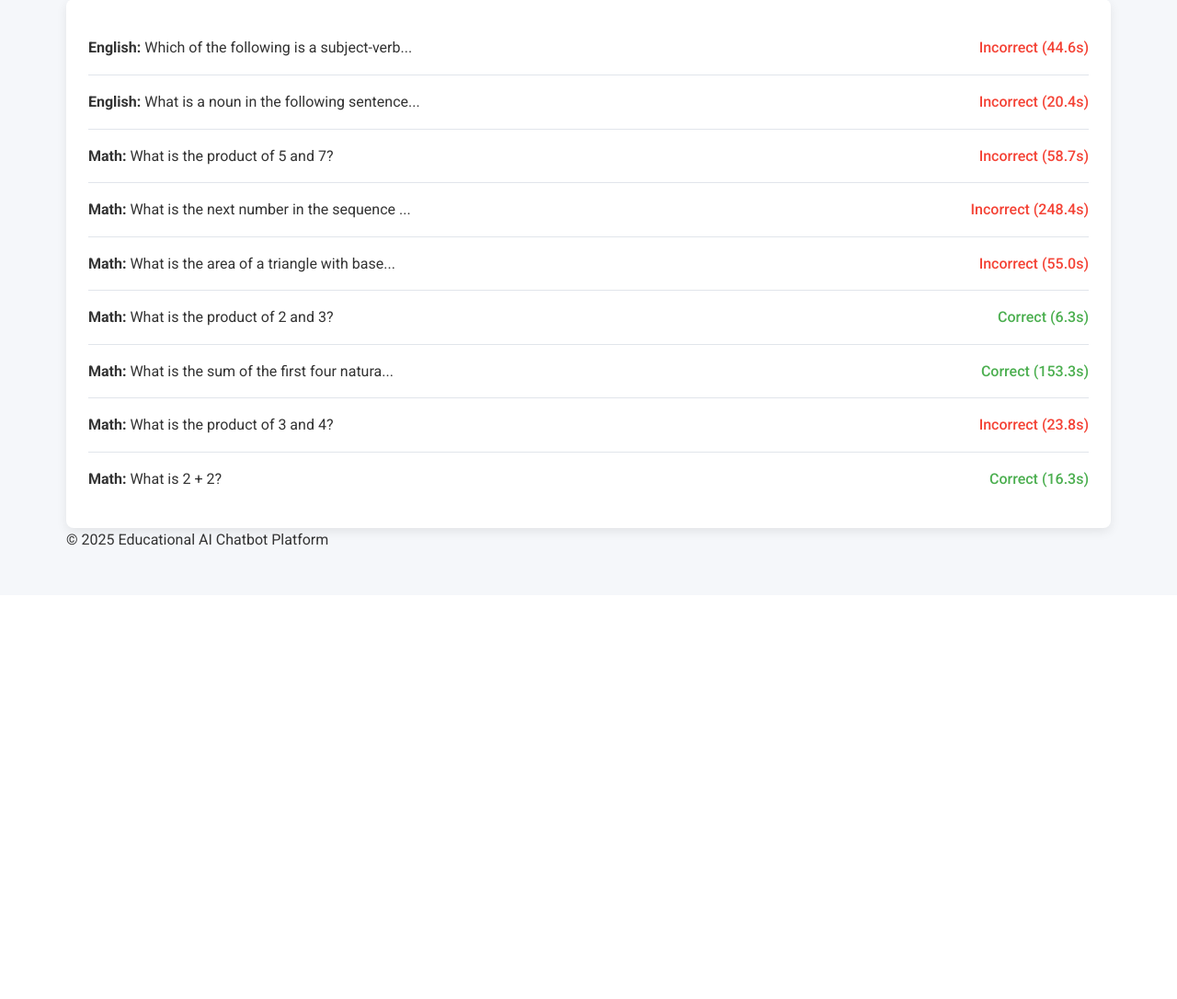
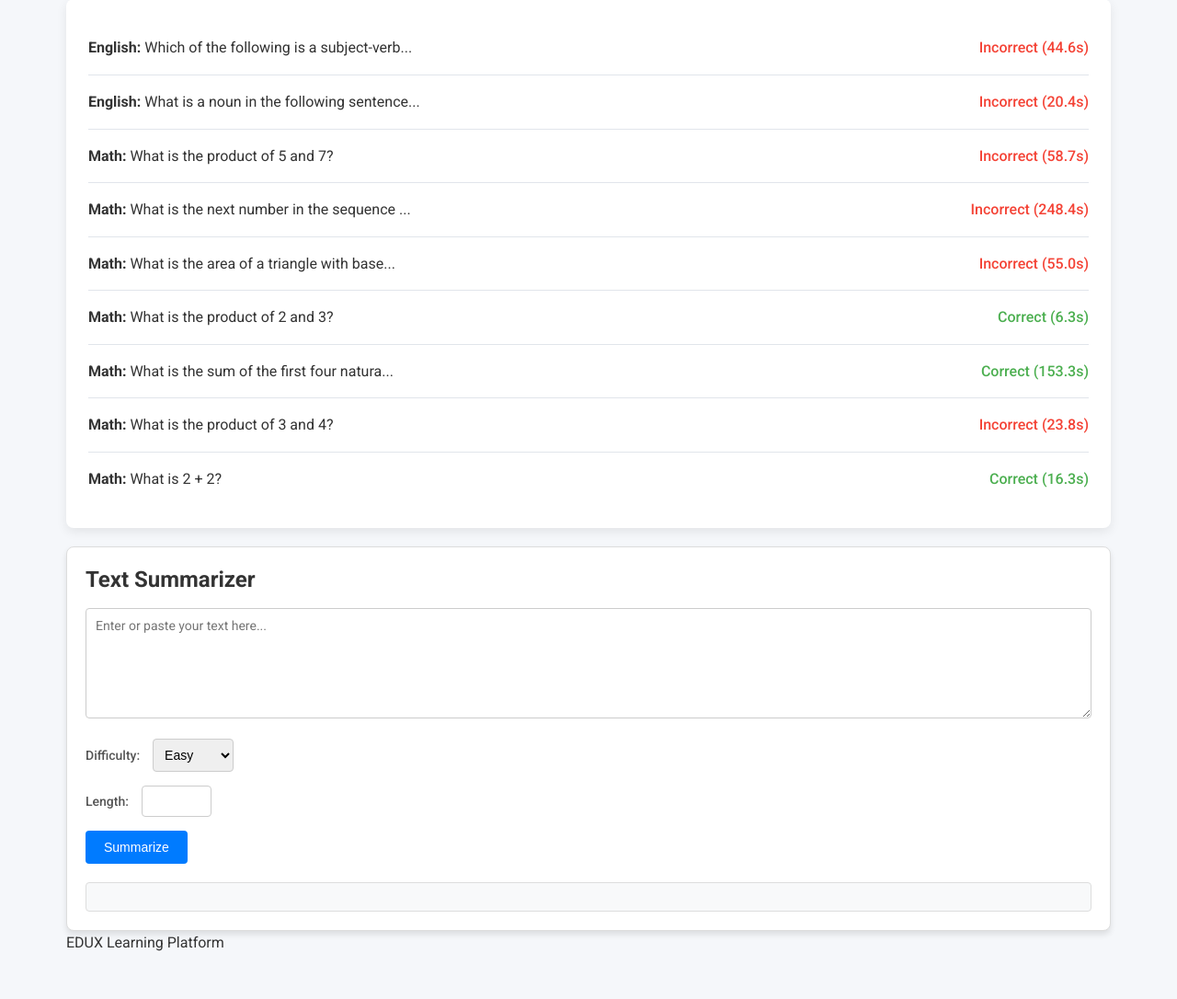
Before and after one commit to ayushjaiswal21/Edu-X, a Flask app: page /dashboard in a window 1280 px wide. Shown: the part 797-1883 px from the top of the page at 92% size. Before the commit the page ends 1390 px from the top, so only its background shows below. Run offline with Flask 3, Linux system fonts and the light colour scheme; a user stored in the database is signed in; data comes from the database, SQL or seed files in the repository; both versions use the stored data as it was after the commit.

Commit message:
added css

```diff
--- a/app.py
+++ b/app.py
@@ -11,6 +11,7 @@ from werkzeug.exceptions import HTTPException
 import random
 from modules.llm_handler import LLMHandler
 import json
+from modules.summarize import Summarizer
 from markupsafe import escape
 import requests
 llm = LLMHandler()
@@ -181,6 +182,7 @@ def init_models():
 
 init_db()
 init_models()
+summarizer = Summarizer()
 
 # Helper Functions
 def validate_email(email):
@@ -583,13 +585,10 @@ def handle_chat():
 def get_analytics():
     if 'user_id' not in session:
         return jsonify({'error': 'Not authenticated'}), 401
-
     try:
         with get_db_connection() as conn:
             conn.row_factory = sqlite3.Row
             cursor = conn.cursor()
-
-            # Get progress data by subject
             cursor.execute('''
                 SELECT topic,
                        SUM(correct_count) as correct_count,
@@ -600,8 +599,6 @@ def get_analytics():
                 GROUP BY topic
             ''', (session['user_id'],))
             progress_data = [dict(row) for row in cursor.fetchall()]
-
-            # Get recent interactions
             cursor.execute('''
                 SELECT topic, question, answer, is_correct, response_time, timestamp
                 FROM interactions
@@ -610,14 +607,24 @@ def get_analytics():
                 LIMIT 10
             ''', (session['user_id'],))
             recent_interactions = [dict(row) for row in cursor.fetchall()]
-
         return jsonify({
             'progress': progress_data,
             'recent_interactions': recent_interactions
         })
-
     except Exception as e:
         logger.error(f"Analytics error: {str(e)}")
+        return jsonify({'error': str(e)}), 500
+
+@app.route('/api/summarize', methods=['POST'])
+def summarize_text():
+    try:
+        data = request.get_json()
+        text = data.get('text', '')
+        max_length = data.get('length', 50)
+        summary = summarizer.summarize(text, max_length)
+        return jsonify({'summary': summary})
+    except Exception as e:
+        logger.error(f"Summarization error: {str(e)}")
         return jsonify({'error': str(e)}), 500
 
 # Error Handlers
--- a/static/css/style.css
+++ b/static/css/style.css
@@ -682,3 +682,74 @@ a:hover {
         max-width: 90%;
     }
 }
+
+/* Text Summarizer Section */
+.text-summarizer {
+    background-color: #ffffff; /* White background for contrast */
+    border: 1px solid #ddd; /* Subtle border */
+    border-radius: 8px; /* Rounded corners */
+    padding: 20px; /* Inner spacing */
+    margin-top: 20px; /* Spacing from other sections */
+    box-shadow: 0 4px 6px rgba(0, 0, 0, 0.1); /* Subtle shadow */
+}
+
+.text-summarizer h2 {
+    font-size: 1.5rem; /* Larger heading size */
+    font-weight: 600; /* Bold heading */
+    margin-bottom: 15px; /* Spacing below heading */
+    color: #333; /* Dark text color */
+}
+
+.text-summarizer textarea {
+    width: 100%; /* Full width */
+    height: 120px; /* Fixed height */
+    border: 1px solid #ccc; /* Border color */
+    border-radius: 4px; /* Rounded corners */
+    padding: 10px; /* Inner padding */
+    font-size: 14px; /* Font size */
+    font-family: 'Roboto', sans-serif; /* Font family */
+    resize: vertical; /* Allow vertical resizing */
+    margin-bottom: 15px; /* Spacing below textarea */
+}
+
+.text-summarizer label {
+    font-size: 14px; /* Label font size */
+    font-weight: 500; /* Slightly bold */
+    margin-right: 10px; /* Spacing between label and input */
+    color: #555; /* Subtle text color */
+}
+
+.text-summarizer select,
+.text-summarizer input[type="number"] {
+    padding: 8px; /* Inner padding */
+    border: 1px solid #ccc; /* Border color */
+    border-radius: 4px; /* Rounded corners */
+    font-size: 14px; /* Font size */
+    margin-bottom: 15px; /* Spacing below inputs */
+}
+
+.text-summarizer button {
+    background-color: #007bff; /* Primary button color */
+    color: #fff; /* White text */
+    border: none; /* Remove border */
+    border-radius: 4px; /* Rounded corners */
+    padding: 10px 20px; /* Button padding */
+    font-size: 14px; /* Font size */
+    cursor: pointer; /* Pointer cursor on hover */
+    transition: background-color 0.3s ease; /* Smooth hover effect */
+}
+
+.text-summarizer button:hover {
+    background-color: #0056b3; /* Darker shade on hover */
+}
+
+.text-summarizer #summaryOutput {
+    margin-top: 20px; /* Spacing above output */
+    padding: 15px; /* Inner padding */
+    background-color: #f8f9fa; /* Light gray background */
+    border: 1px solid #ddd; /* Border color */
+    border-radius: 4px; /* Rounded corners */
+    font-size: 14px; /* Font size */
+    font-family: 'Roboto', sans-serif; /* Font family */
+    color: #333; /* Text color */
+}
--- a/static/js/dashboard.js
+++ b/static/js/dashboard.js
@@ -36,29 +36,6 @@ document.addEventListener('DOMContentLoaded', function () {
                 showError('Failed to load analytics data');
             });
     }
-    // Load analytics
-
-    function loadAnalytics() {
-        fetch('/api/get_analytics')
-            .then(response => {
-                if (!response.ok) {
-                    throw new Error('Network response was not ok');
-                }
-                return response.json();
-            })
-            .then(data => {
-                if (data.progress && data.recent_interactions) {
-                    renderCharts(data.progress);
-                    renderRecentActivity(data.recent_interactions);
-                } else {
-                    showError('No analytics data available');
-                }
-            })
-            .catch(error => {
-                console.error('Error loading analytics:', error);
-                showError('Failed to load analytics data');
-            });
-    }
 
     function showError(message) {
         document.querySelector('.charts-container').innerHTML = `
@@ -68,6 +45,7 @@ document.addEventListener('DOMContentLoaded', function () {
         </div>
     `;
     }
+
     // Render charts
     function renderCharts(progressData) {
         if (progressData.length === 0) {
@@ -231,4 +209,25 @@ document.addEventListener('DOMContentLoaded', function () {
         if (text.length <= maxLength) return text;
         return text.slice(0, maxLength) + '...';
     }
+
+    // Event listener for text summarizer
+    document.getElementById('summarizeBtn').addEventListener('click', function() {
+        const text = document.getElementById('textInput').value;
+        const length = document.getElementById('length').value;
+        fetch('/api/summarize', {
+            method: 'POST',
+            headers: {
+                'Content-Type': 'application/json',
+            },
+            body: JSON.stringify({ text, length })
+        })
+        .then(response => response.json())
+        .then(data => {
+            document.getElementById('summaryOutput').innerText = data.summary;
+        })
+        .catch(error => {
+            console.error('Error:', error);
+            document.getElementById('summaryOutput').innerText = 'Error processing the text.';
+        });
+    });
 });
--- a/templates/dashboard.html
+++ b/templates/dashboard.html
@@ -65,10 +65,29 @@
                     </div>
                 </div>
             </section>
+
+            <section class="text-summarizer">
+                <h2>Text Summarizer</h2>
+                <textarea id="textInput" placeholder="Enter or paste your text here..."></textarea>
+                <div>
+                    <label for="difficulty">Difficulty:</label>
+                    <select id="difficulty">
+                        <option value="easy">Easy</option>
+                        <option value="medium">Medium</option>
+                        <option value="hard">Hard</option>
+                    </select>
+                </div>
+                <div>
+                    <label for="length">Length:</label>
+                    <input type="number" id="length" min="1" max="100">
+                </div>
+                <button id="summarizeBtn">Summarize</button>
+                <div id="summaryOutput"></div>
+            </section>
         </main>
 
         <footer>
-            <p>© 2025 Educational AI Chatbot Platform</p>
+            <p>EDUX Learning Platform</p>
         </footer>
     </div>
 
```
Also changed, not shown: modules/summarize.py (added, +43 -0 lines), templates/chatbot.html (+1 -7 lines), database/edu_chat.db, 1 other file.
